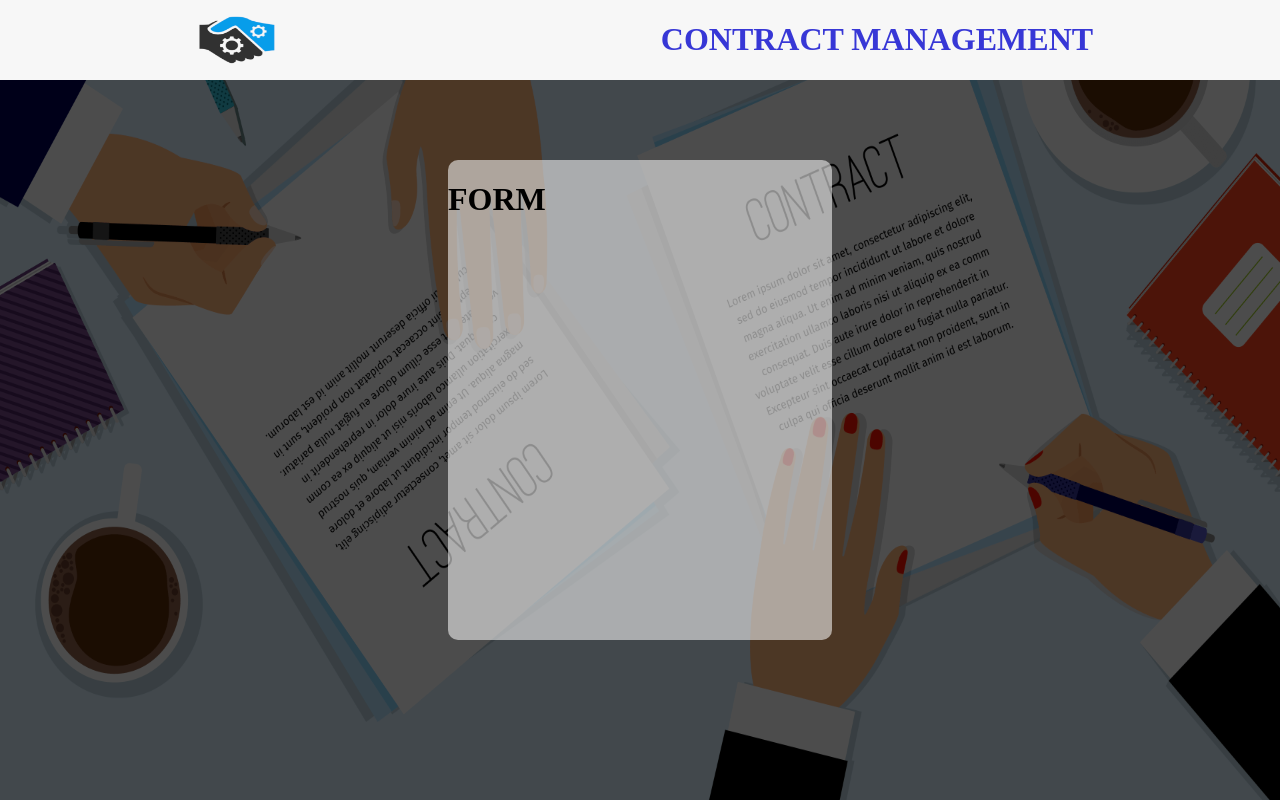
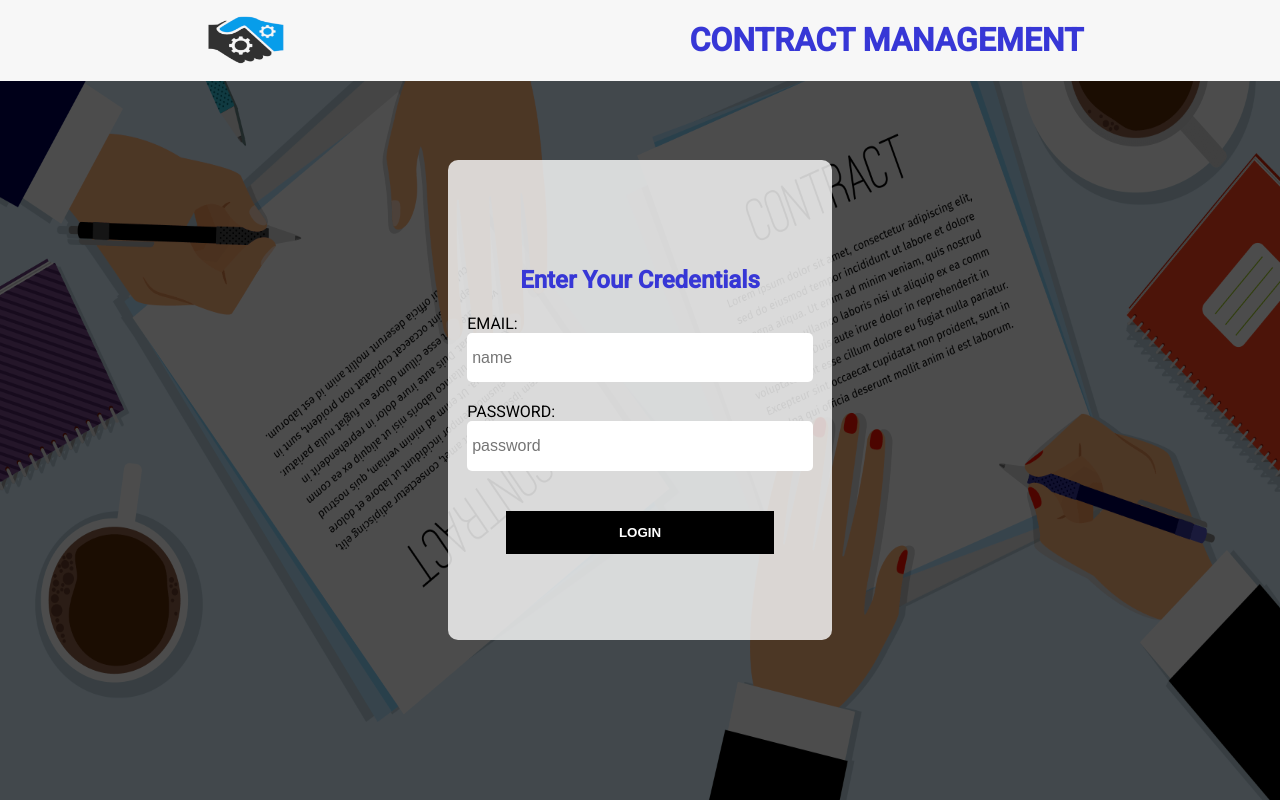
Before and after one commit to riaz-mohammad/contract-management, an Angular app: page / in a window 1280 px wide. Built offline with nearby package versions, Linux system fonts and the light colour scheme.

Commit message:
login form functionality added

```diff
--- a/src/app/app-components/login/login.component.html
+++ b/src/app/app-components/login/login.component.html
@@ -1 +1,13 @@
-<h1>FORM</h1>
+<h2 class="header">Enter Your Credentials</h2>
+
+<form [formGroup]="formGroup" (ngSubmit)="onSubmit()" class="form">
+    <label for="name">EMAIL:</label>
+      <input formControlName="email" id="name" placeholder="name" type="text">
+     <span>{{ emailError }}</span>
+
+    <label for="password">PASSWORD:</label>
+      <input formControlName="password" id="password" placeholder="password" type="password">
+     <span>{{ passwordError }}</span>
+
+      <button class="button">LOGIN</button>
+</form>
--- a/src/app/app-components/login/login.component.scss
+++ b/src/app/app-components/login/login.component.scss
@@ -1,7 +1,55 @@
 :host{
-  display: block;
   height: 60vh;
   width: 30vw;
   border-radius: 10px;
-  background-color: rgba(255, 255, 255, 0.548);
+  background-color: rgba(255, 255, 255, 0.795);
+  display: flex;
+  flex-direction: column;
+  justify-content: center;
+
 }
+
+.form{
+  display: flex;
+  flex-direction: column;
+  justify-content: center;
+  align-items: center;
+  width: 100%;
+  height: 50%;
+  box-sizing: border-box;
+}
+
+.header{
+  color: rgb(55, 55, 214);
+  text-align: center;
+
+}
+
+label{
+  width: 90%
+}
+input{
+  width: 90%;
+  box-sizing: border-box;
+  height: 50px;
+  margin-bottom: 20px;
+  color: black;
+  border-radius: 5px;
+  font-size: 1rem;
+  padding-left: 5px;
+}
+
+
+
+.button{
+  width: 70%;
+  height: 18%;
+  box-sizing: border-box;
+  background-color: black;
+  color: white;
+  font-weight: bold;
+  margin-top: 20px;
+  &:hover{
+    background-color: rgb(37, 33, 33);
+  }
+}
--- a/src/app/app-components/login/login.component.ts
+++ b/src/app/app-components/login/login.component.ts
@@ -1,4 +1,5 @@
-import { Component } from "@angular/core";
+import { Component, OnInit } from "@angular/core";
+import { FormBuilder, FormControl, FormGroup, Validators } from "@angular/forms";
 
 
 @Component({
@@ -6,4 +7,41 @@ import { Component } from "@angular/core";
   templateUrl: './login.component.html',
   styleUrls: ['./login.component.scss'],
 })
-export class LoginComponent {}
+export class LoginComponent implements OnInit{
+  public formGroup!: FormGroup;
+  constructor(private formBuilder: FormBuilder) {}
+
+  public get emailError(): string {
+    if (this.email.dirty && this.email.hasError('required')) {
+       return 'Email is required!'
+    }
+
+    return this.email.hasError('email') ?
+        'Email is not valid!' : ''
+  }
+
+  public get passwordError(): string {
+    return this.password.dirty && this.password.hasError('required') ?
+           'Password is required!' : ''
+  }
+
+
+  public get email(): FormControl {
+    return this.formGroup.get('email') as FormControl;
+  }
+
+  public get password(): FormControl {
+    return this.formGroup.get('password') as FormControl;
+  }
+  public onSubmit(): void {
+    this.formGroup.valid ?
+      console.log(this.formGroup.value) :
+      null;
+  }
+  ngOnInit(): void {
+    this.formGroup = this.formBuilder.group({
+      email   : ['', [Validators.required, Validators.email]],
+      password: ['', [Validators.required]]
+    })
+  }
+}
--- a/src/index.html
+++ b/src/index.html
@@ -6,6 +6,9 @@
   <base href="/">
   <meta name="viewport" content="width=device-width, initial-scale=1">
   <link rel="icon" type="image/x-icon" href="favicon.ico">
+  <link rel="preconnect" href="https://fonts.gstatic.com">
+  <link href="https://fonts.googleapis.com/css2?family=Roboto:wght@300;400;500&display=swap" rel="stylesheet">
+  <link href="https://fonts.googleapis.com/icon?family=Material+Icons" rel="stylesheet">
 </head>
 <body>
   <app-root></app-root>
--- a/src/styles.scss
+++ b/src/styles.scss
@@ -1,11 +1,28 @@
+
+
 /* You can add global styles to this file, and also import other style files */
 *, ::after, ::before{
   box-sizing: border-box;
 }
 
+button{
+  cursor: pointer;
+  outline: none;
+  border: none;
+  box-sizing: border-box;
+}
+
+input{
+  outline: none;
+  border: none;
+  box-sizing: border-box;
+}
 
  body{
    padding: 0;
    margin: 0;
    height: 100vh;
  }
+
+html { height: 100%; }
+body { margin: 0; font-family: Roboto, "Helvetica Neue", sans-serif; }
```
Also changed, not shown: src/app/app.module.ts (+8 -1 lines).
